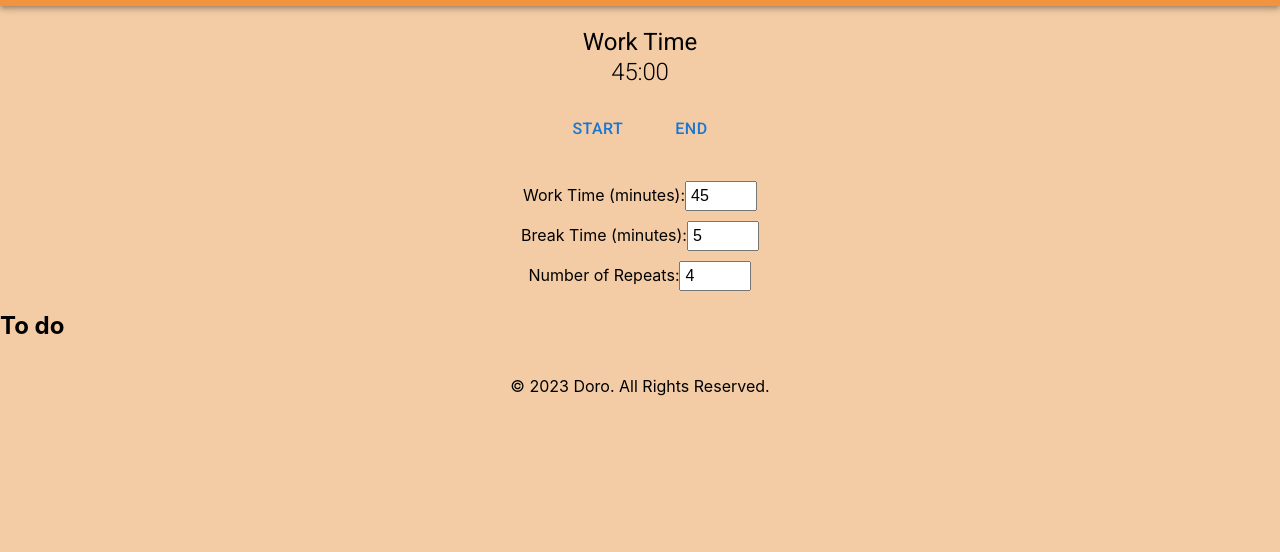
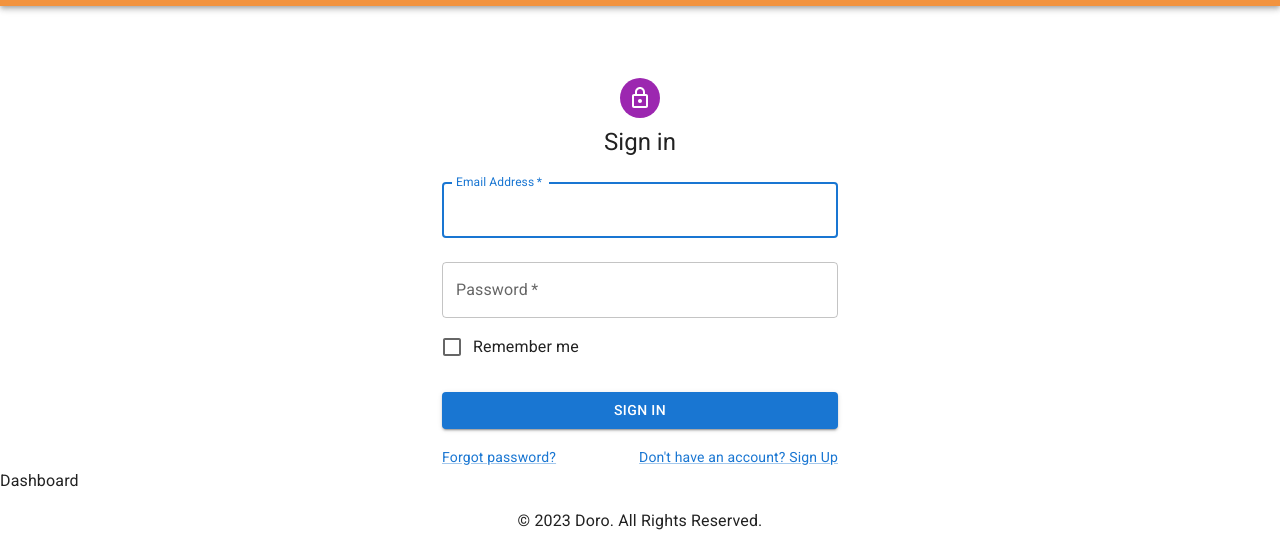
Before and after one commit to Hansstayhungry/Pomodoro, a React (Create React App) app in the folder client/: page / in a window 1280 px wide. Both pictures are taken after a click on the button "LOGIN". Shown: the part 245-797 px from the top of the page. Built offline with nearby package versions, Linux system fonts and the light colour scheme; no server answers.

Commit message:
initial login page

```diff
--- a/client/src/App.js
+++ b/client/src/App.js
@@ -7,9 +7,11 @@
 import Header from './components/Header';
 import Footer from './components/Footer';
 import Ambient from './components/Ambient';
+import Login from './components/Login';
 
-import { Typography, AppBar, Card, CardActions, CardContent,
-  CardMedia, CssBaseline, Grid, Toolbar, Container } from '@mui/material';
+// import { Typography, AppBar, Card, CardActions, CardContent,
+//   CardMedia, CssBaseline, Grid, Toolbar, Container } from '@mui/material';
+import Dashboard from './components/Dashboard';
 
 function App() {
 
@@ -20,6 +22,7 @@
   const [showAmbient, setShowAmbient] = useState(false);
   const [showHome, setShowHome] = useState(true);
   const [audioUrl, setAudioUrl] = useState([]);
+  const [showLogin, setShowLogin] = useState(false)
 
   const handleAudioClick = (link) => {
     setAudioUrl(link)
@@ -28,11 +31,19 @@
   const handleAmbientToggle = () => {
     setShowHome(false);
     setShowAmbient(true);
+    setShowLogin(false)
   }
 
   const handleHomeToggle = () => {
     setShowAmbient(false);
     setShowHome(true);
+    setShowLogin(false)
+  }
+
+  const handleSignIn = () => {
+    setShowLogin(true);
+    setShowAmbient(false);
+    setShowHome(false);
   }
 
 
@@ -49,7 +60,8 @@
   return (
     <div className='App'>
 
-      <Header audioUrl={audioUrl} handleAmbientToggle={handleAmbientToggle} handleHomeToggle={handleHomeToggle} />
+      <Header audioUrl={audioUrl} handleAmbientToggle={handleAmbientToggle} handleHomeToggle={handleHomeToggle}
+      handleSignIn={handleSignIn} />
       {showHome && (
         <>
           <Timer />
@@ -60,7 +72,13 @@
       {showAmbient && <Ambient audio = {audio} handleAudioClick ={handleAudioClick}
       />}
 
+      {showLogin &&  <Login open={showLogin} onClose={handleSignIn} />}
+
+
+      <Dashboard />
       <Footer />
+
+
 
     </div>
   );
--- a/client/src/App.scss
+++ b/client/src/App.scss
@@ -1,3 +1,3 @@
 body {
-  background-color: hsl(30, 76%, 80%); // Example color
+  background-color: #FBCC9D; // Example color
 }
--- /dev/null
+++ b/client/src/components/Dashboard.js
@@ -0,0 +1,13 @@
+// Dashboard.js
+import React from 'react';
+
+function Dashboard() {
+  // Implement user-specific features and content here
+  return (
+    <div>
+      Dashboard
+    </div>
+  );
+}
+
+export default Dashboard;
--- a/client/src/components/Footer.js
+++ b/client/src/components/Footer.js
@@ -6,7 +6,7 @@
   return (
     <div className='footer'>
       <div className="footer-bottom">
-          <p>&copy; 2023 Doro. All Rights Reserved.</p>
+          <p>&copy; {new Date().getFullYear()} Doro. All Rights Reserved.</p>
       </div>
     </div>
   )
--- a/client/src/components/Header.js
+++ b/client/src/components/Header.js
@@ -6,7 +6,7 @@
 import '../styles/Header.scss';
 
 const Header = (props) => {
-  const { handleAmbientToggle, handleHomeToggle, audioUrl } = props;
+  const { handleAmbientToggle, handleHomeToggle, audioUrl, handleSignIn } = props;
 
   const customTheme = createTheme({
     palette: {
@@ -30,7 +30,7 @@
               Doro - Your Personal Productivity Booster
             </Typography>
             <div className="auth-links">
-              <Button color="inherit" href="" className="auth-button">
+              <Button onClick={handleSignIn} color="inherit" href="" className="auth-button">
                 Login
               </Button>
               <Button color="inherit" href="" className="auth-button">
--- /dev/null
+++ b/client/src/components/Login.js
@@ -0,0 +1,99 @@
+import * as React from 'react';
+import Avatar from '@mui/material/Avatar';
+import Button from '@mui/material/Button';
+import CssBaseline from '@mui/material/CssBaseline';
+import TextField from '@mui/material/TextField';
+import FormControlLabel from '@mui/material/FormControlLabel';
+import Checkbox from '@mui/material/Checkbox';
+import Link from '@mui/material/Link';
+import Grid from '@mui/material/Grid';
+import Box from '@mui/material/Box';
+import LockOutlinedIcon from '@mui/icons-material/LockOutlined';
+import Typography from '@mui/material/Typography';
+import Container from '@mui/material/Container';
+import { createTheme, ThemeProvider } from '@mui/material/styles';
+
+
+// TODO remove, this demo shouldn't need to reset the theme.
+
+const defaultTheme = createTheme();
+
+export default function SignIn() {
+  const handleSubmit = (event) => {
+    event.preventDefault();
+    const data = new FormData(event.currentTarget);
+    console.log({
+      email: data.get('email'),
+      password: data.get('password'),
+    });
+  };
+
+  return (
+    <ThemeProvider theme={defaultTheme}>
+      <Container component="main" maxWidth="xs">
+        <CssBaseline />
+        <Box
+          sx={{
+            marginTop: 8,
+            display: 'flex',
+            flexDirection: 'column',
+            alignItems: 'center',
+          }}
+        >
+          <Avatar sx={{ m: 1, bgcolor: 'secondary.main' }}>
+            <LockOutlinedIcon />
+          </Avatar>
+          <Typography component="h1" variant="h5">
+            Sign in
+          </Typography>
+          <Box component="form" onSubmit={handleSubmit} noValidate sx={{ mt: 1 }}>
+            <TextField
+              margin="normal"
+              required
+              fullWidth
+              id="email"
+              label="Email Address"
+              name="email"
+              autoComplete="email"
+              autoFocus
+            />
+            <TextField
+              margin="normal"
+              required
+              fullWidth
+              name="password"
+              label="Password"
+              type="password"
+              id="password"
+              autoComplete="current-password"
+            />
+            <FormControlLabel
+              control={<Checkbox value="remember" color="primary" />}
+              label="Remember me"
+            />
+            <Button
+              type="submit"
+              fullWidth
+              variant="contained"
+              sx={{ mt: 3, mb: 2 }}
+            >
+              Sign In
+            </Button>
+            <Grid container>
+              <Grid item xs>
+                <Link href="#" variant="body2">
+                  Forgot password?
+                </Link>
+              </Grid>
+              <Grid item>
+                <Link href="#" variant="body2">
+                  {"Don't have an account? Sign Up"}
+                </Link>
+              </Grid>
+            </Grid>
+          </Box>
+        </Box>
+      </Container>
+    </ThemeProvider>
+  );
+}
```
Also changed, not shown: client/src/components/Signup.js (added).
